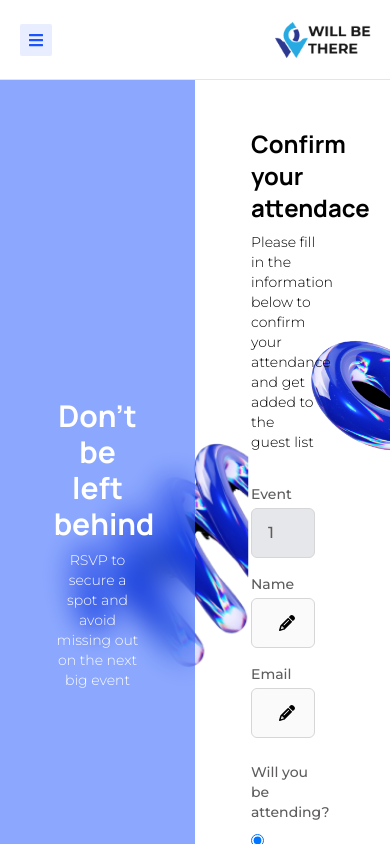
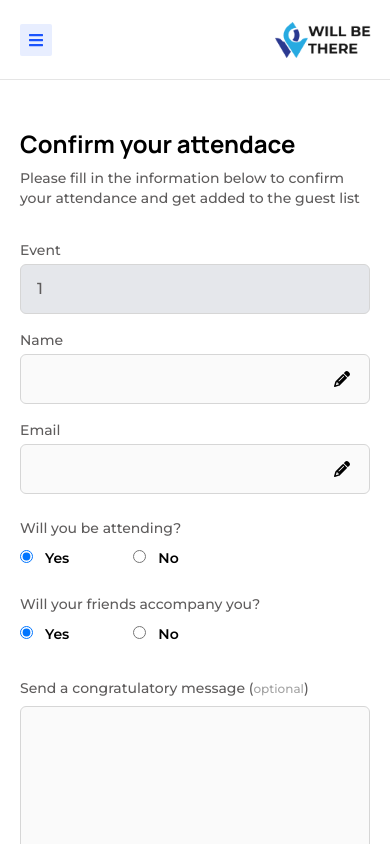
Before and after one commit to WILL-BE-THERE/WILL-BE-THERE, a React (Vite) app in the folder Frontend-React/: page /events/1/rsvp in a window 390 px wide. Shown: the top 844 px of the page. Built offline with nearby package versions, Linux system fonts and the light colour scheme.

Commit message:
made the plus one form, the rsvp page, and the rsvp successful modal responsive on all devices.

```diff
--- a/Frontend-React/src/components/RsvpSuccessful.tsx
+++ b/Frontend-React/src/components/RsvpSuccessful.tsx
@@ -5,8 +5,8 @@ const RsvpSuccessful = () => {
   const { id } = useParams()
   return (
     <div className="fixed top-0 left-0 h-screen w-screen bg-[#B5B5B5]/80 flex justify-center items-center z-50">
-      <div className="bg-white p-4 rounded-md h-[27rem] w-[20rem] flex flex-col items-center justify-center">
-        <div className="w-1/2">
+      <div className="bg-white p-4 rounded-md h-[28rem] w-[20rem] flex flex-col items-center justify-center">
+        <div className="w-1/2 mb-5">
           <img
             src={successfulIcon}
             alt="Icon for successful"
--- a/Frontend-React/src/components/plusoneform.tsx
+++ b/Frontend-React/src/components/plusoneform.tsx
@@ -35,7 +35,7 @@ const PlusOneForm = ({
   return (
     <>
       <div className="fixed top-0 left-0 h-screen w-screen bg-[#B5B5B5]/80 flex justify-center items-center z-40">
-        <div className="bg-white p-4 rounded-md w-[25rem]">
+        <div className="bg-white p-6 rounded-md w-[90%] mx-auto sm:w-[25rem] lg:p-4">
           <h1 className="text-2xl mb-2 font-bold">Plus One</h1>
           <p className="text-sm mb-5">
             Please provide the name(s) of your friends so that they can be added
--- a/Frontend-React/src/pages/EventDetails.tsx
+++ b/Frontend-React/src/pages/EventDetails.tsx
@@ -9,16 +9,16 @@ const EventDetails = () => {
   const data = eventPageData.find((item) => item.eventName === id)
   return (
     <section className="bg-white pt-12 pb-20">
-      <div className="w-[90%] mx-auto flex items-center justify-center lg:w-[85%]">
-        <div className="w-1/2">
+      <div className="w-[90%] mx-auto flex flex-col items-center justify-center h-full sm:flex-row sm:h-[36rem] lg:h-full sm:w-[95%] lg:w-[85%]">
+        <div className="w-full h-full sm:w-3/5 sm:mr-8 lg:mr-0 lg:w-1/2">
           <img
             src={data?.img}
             alt={`Image for the event ${data?.eventName}`}
-            className="w-full"
+            className="w-full h-full"
           />
         </div>
 
-        <aside className="w-1/2 ml-32">
+        <aside className="w-full ml-5 sm:ml-0 sm:w-2/5 lg:w-1/2 lg:ml-32">
           <h1 className="text-2xl font-semibold">Event details</h1>
           <section className="flex flex-col mt-5">
             <h1 className="font-semibold">Event name:</h1>
--- a/Frontend-React/src/pages/Rsvp.tsx
+++ b/Frontend-React/src/pages/Rsvp.tsx
@@ -54,30 +54,32 @@ const Rsvp = () => {
         <img
           src={shape2}
           alt="icon"
-          className="absolute -right-14 top-1/4 w-36"
+          className="absolute -right-14 top-1/4 w-36 hidden sm:block"
         />
         <img
           src={shape2}
           alt="icon"
-          className="absolute -bottom-20 left-1/2 -translate-x-1/2 w-44"
+          className="absolute -bottom-20 left-1/2 -translate-x-1/2 w-44 hidden sm:block"
         />
         <img
           src={shape1}
           alt="icon"
-          className="absolute left-[22%] top-1/2 -translate-y-1/2 -translate-x-[22%] w-52"
+          className="absolute left-[22%] top-1/2 -translate-y-1/2 -translate-x-[22%] w-52 hidden sm:block"
         />
-        <aside className="bg-primary-100/[50%] w-1/2 h-full relative z-[2] backdrop-filter backdrop-blur-[15px] grid place-items-center">
-          <div className="w-[45%] h-fit text-white text-center">
-            <h1 className="text-3xl mb-2 font-bold">Don't be left behind</h1>
+        <aside className="bg-primary-100/[50%] w-1/2 h-full relative z-[2] backdrop-filter backdrop-blur-[15px] place-items-center hidden sm:grid">
+          <div className="w-[55%] h-fit text-white text-center lg:w-[45%]">
+            <h1 className="text-xl mb-2 font-bold sm:text-2xl lg:text-3xl">
+              Don't be left behind
+            </h1>
             <p className="text-sm mb-8 font-light">
               RSVP to secure a spot and avoid missing out on the next big event
             </p>
           </div>
         </aside>
-        <aside className="w-1/2 h-full relative z-[2] grid py-12">
-          <div className="w-[75%] h-fit text-black px-14">
+        <aside className="w-full h-full relative z-[2] grid py-12 sm:w-1/2">
+          <div className="w-full h-fit text-black px-5 sm:px-14 lg:w-[75%]">
             <h1 className="text-2xl mb-2 font-bold">Confirm your attendace</h1>
-            <p className="text-sm mb-1 font-light">
+            <p className="text-sm mb-1 font-medium text-neutral-200">
               Please fill in the information below to confirm your attendance
               and get added to the guest list
             </p>
```
